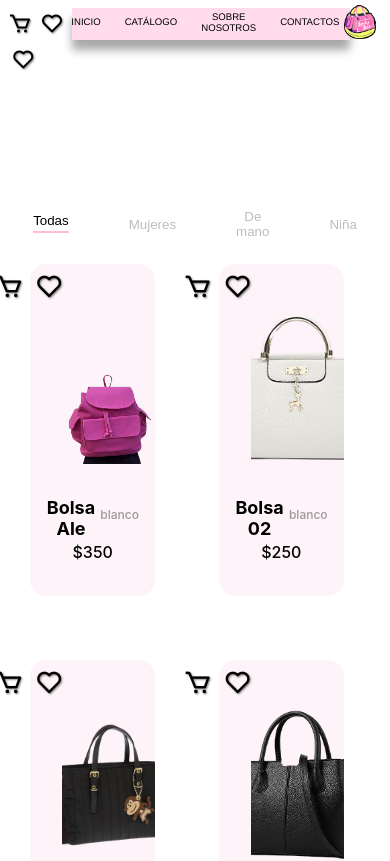
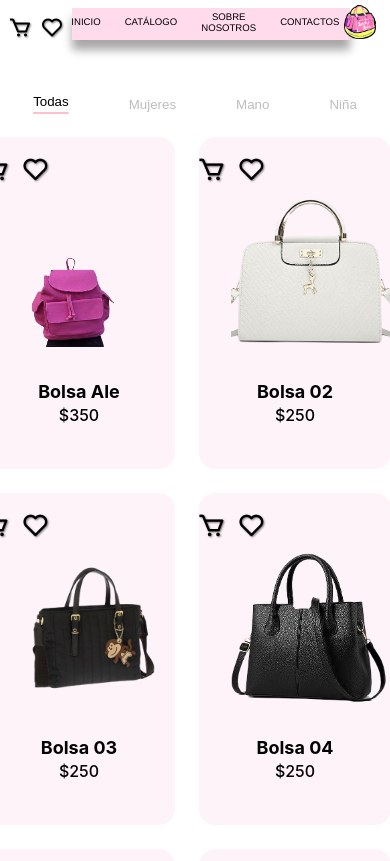
Before and after one commit to SalvadorP23/ladylux, a React (Create React App) app: page / in a window 390 px wide. Shown: the top 861 px of the page. Built offline with nearby package versions, Linux system fonts and the light colour scheme.

Commit message:
Ajuste movil, heade43

```diff
--- a/src/Catalogo.js
+++ b/src/Catalogo.js
@@ -55,7 +55,7 @@ const Catalogo = ({ agregarAlcarrito, agregarAmegusta }) => {
         <ul className="filtro_ul">
           <li><button className={`boton_filtro ${seleccionado === 'Todas' ? 'activo' : ''}`} onClick={() => manejarFiltro('Todas')}>Todas</button></li>
           <li><button className={`boton_filtro ${seleccionado === 'bolsa_mujer' ? 'activo' : ''}`} onClick={() => manejarFiltro('bolsa_mujer')}>Mujeres</button></li>
-          <li><button className={`boton_filtro ${seleccionado === 'bolsa_mano' ? 'activo' : ''}`} onClick={() => manejarFiltro('bolsa_mano')}>De mano</button></li>
+          <li><button className={`boton_filtro ${seleccionado === 'bolsa_mano' ? 'activo' : ''}`} onClick={() => manejarFiltro('bolsa_mano')}>Mano</button></li>
           <li><button className={`boton_filtro ${seleccionado === 'bolsas_nina' ? 'activo' : ''}`} onClick={() => manejarFiltro('bolsas_nina')}>Niña</button></li>
         </ul>
       </div>
--- a/src/header.js
+++ b/src/header.js
@@ -47,11 +47,6 @@ const Header = () => {
               </Link>
             </li>
           </div>
-          <div className='iconos_menu'>
-              <Link to="/carritouno">
-                <i className='bx bx-heart'></i>
-              </Link>
-            </div>
         </ul>
       </nav>
     </header>
--- a/src/index.css
+++ b/src/index.css
@@ -292,12 +292,6 @@
       margin-right: auto; /* Asegura que el logo se alinee a la izquierda */
     }
 
-
-  .iconos_barra, .iconos_barra2 {
-    font-size: 1.2rem; /* Reduce el tamaño de los iconos en pantallas pequeñas */
-    margin-right: 0; /* Ajusta el margen en pantallas pequeñas */
-  }
-
   .barra_menu {
       display: flex;
       font-size: 0.5rem; /* Tamaño de fuente más pequeño en pantallas pequeñas */
@@ -320,18 +314,6 @@
       gap: 0;
       margin-left: 1rem;
       flex-wrap: wrap;
-    }
-
-    .izquierda {
-      position: absolute; /* Cambia de absolute a relative para mejor control del posicionamiento */
-      margin: 0 0.5rem;
-      width: 5rem;
-    }
-
-    .logo {
-      right: 2rem; /* Centrará el logo */
-      position: absolute;
-      display: flex;
     }
 
     .menu_contenedor {
@@ -372,11 +354,12 @@
       position: absolute; /* Establece position: absolute a los elementos .derecha */
       left: -5rem; /* Posiciona los elementos .derecha a la izquierda del contenedor */
       margin: 0 0.5rem;
-      margin-top: 0.3rem;
+      margin-top: 0.8rem;
     }
 
     .izquierda {
       position: absolute; /* Cambia de absolute a relative para mejor control del posicionamiento */
+      margin: 0 0.5rem;
       width: 20rem;
     }
 
@@ -1037,13 +1020,29 @@ main {
   .producto_imagen_megusta {
     height: 120px; /* Ajusta según sea necesario */
   }
+
+  .filtro_contenedor{
+    margin-top: -7rem;
+  }
+
+  .contenedor_productos {
+    gap: 1.5rem;
+  }
+
+  .imagen_contenedor{
+    width: 10rem;
+    position: relative;
+    justify-content: center;
+    align-items: center;
+  }
+
+  .color_producto{
+    display: none;
+  }
+
 }
 
-@media (max-width: 480px) {
-  .producto_titulo_megusta {
-    font-size: 1rem; /* Ajusta el tamaño de fuente para pantallas pequeñas */
-  }
-}
+
 
 
 
```
Also changed, not shown: src/body.js (deleted).
